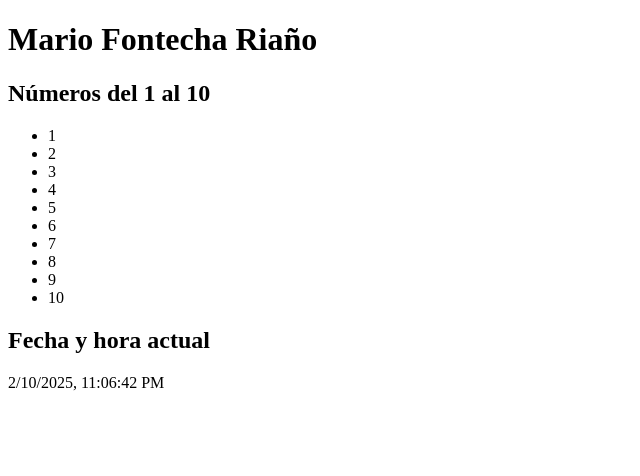
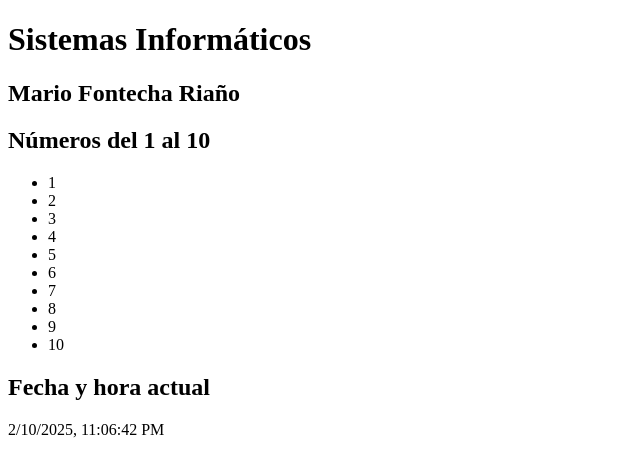
Before and after one commit to ManiBq/laboratorio3, a plain HTML site: page index.html in a window 1280 px wide. Shown: the whole page, without its empty margins (0-640 px from the left). Drawn offline with Linux system fonts and the light colour scheme.

Commit message:
Update index.html

```diff
--- a/index.html
+++ b/index.html
@@ -6,7 +6,8 @@
     <title>Sistemas Informáticos</title>
 </head>
 <body>
-    <h1>Mario Fontecha Riaño</h1>
+    <h1>Sistemas Informáticos</h1>
+    <h2>Mario Fontecha Riaño</h2>
     <h2>Números del 1 al 10</h2>
     <ul>
         <li>1</li>
```
